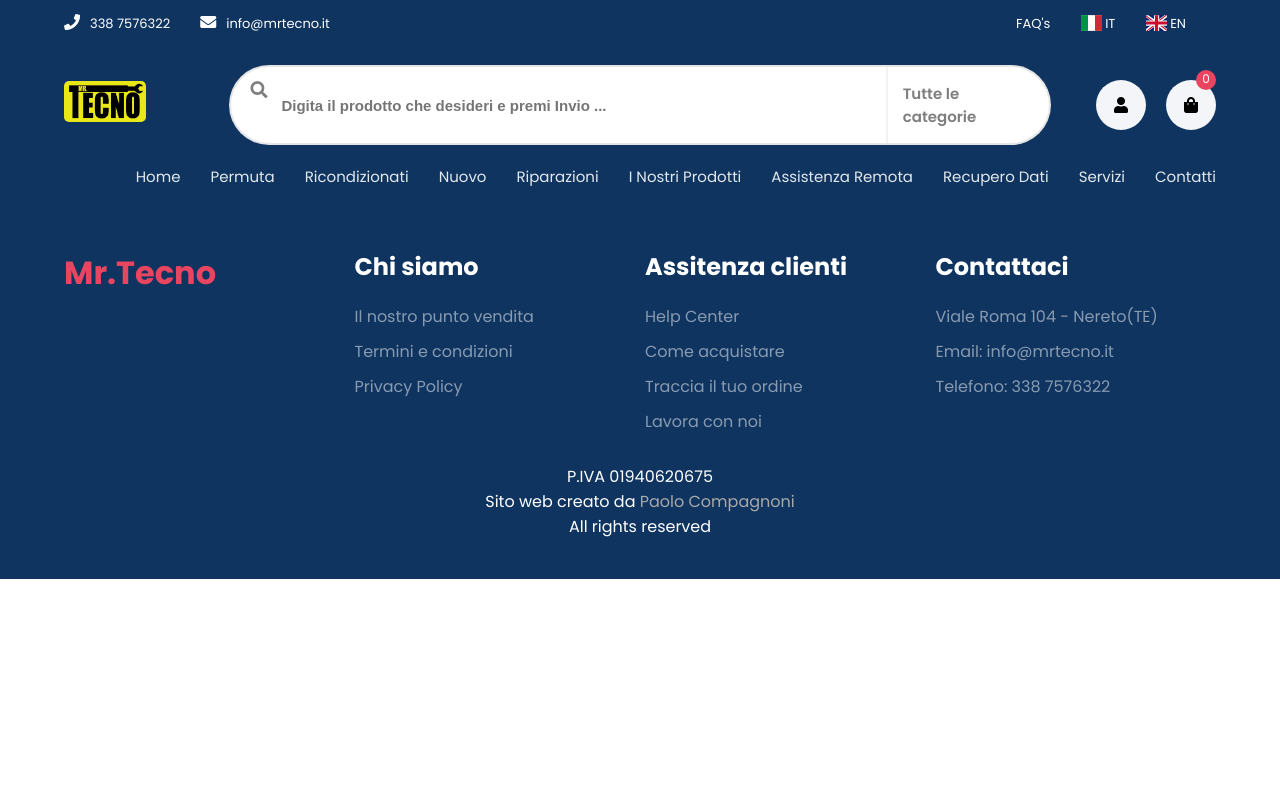
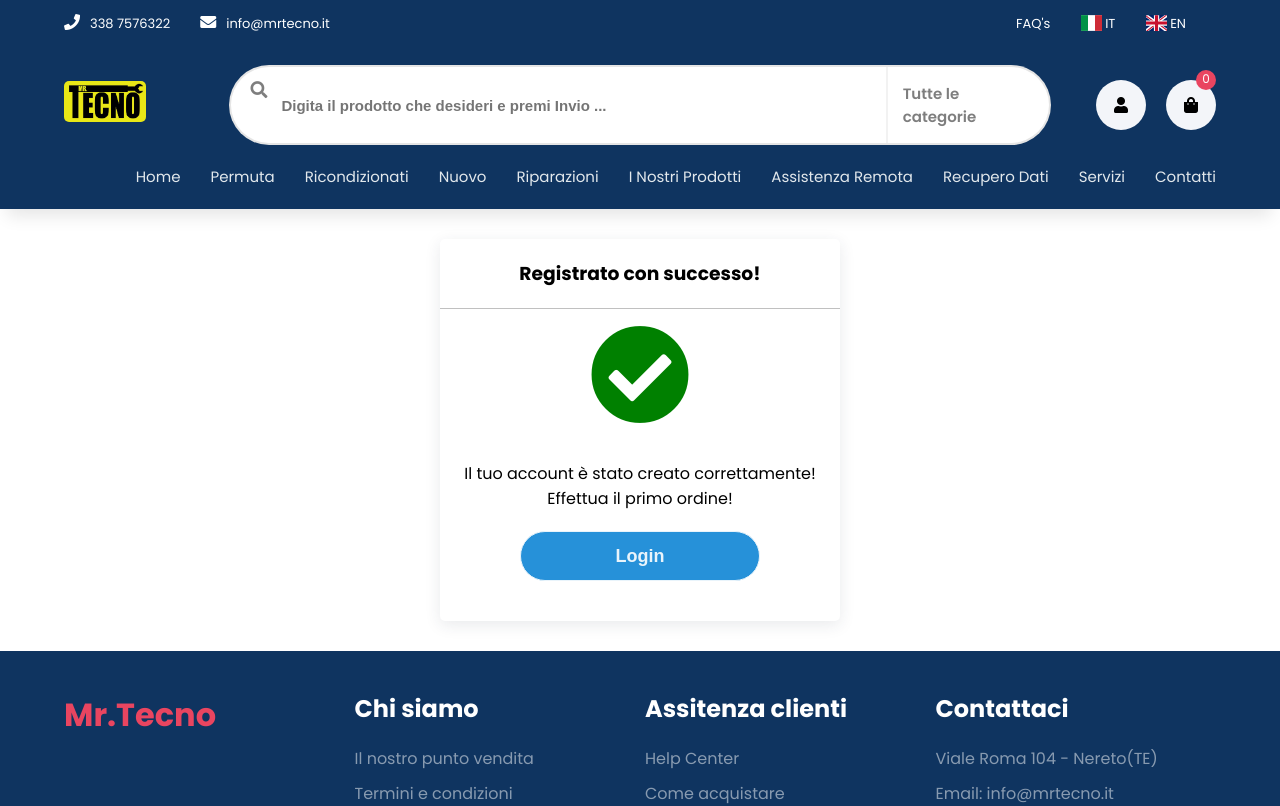
Before and after one commit to Paolo95/sitoMrTecno, a React (Create React App) app in the folder frontend/: page /regsuccess in a window 1280 px wide. Shown: the top 806 px of the page. Built offline with nearby package versions, Linux system fonts and the light colour scheme.

Commit message:
Added first protected routes

```diff
--- a/frontend/src/App.js
+++ b/frontend/src/App.js
@@ -15,7 +15,8 @@ import OurProducts from './components/ourProducts/OurProducts';
 import Product from './components/product/Product';
 import Login from './components/login/Login';
 import Register from './components/register/Register';
-import LogSuccess from './components/logsuccess/LogSuccess';
+import RegSuccess from './components/regsuccess/RegSuccess';
+import RequireAuth from './components/requireAuth/RequireAuth';
 
 function App() {
 
@@ -90,8 +91,18 @@ function App() {
             </Route>
             <Route exact path="/register" element={<Register />} >
             </Route>
-            <Route exact path="/logsuccess" element={<LogSuccess />} >
+            <Route exact path="/regsuccess" element={<RegSuccess />} >
             </Route>
+
+            <Route element={<RequireAuth allowedRole={'admin'}/>}>
+              <Route exact path="/adminDashboard" element={<RegSuccess />} >
+              </Route>
+            </Route>
+            <Route element={<RequireAuth allowedRole={'customer'}/>}>
+              <Route exact path="/userDashboard" element={<RegSuccess />} >
+              </Route>
+            </Route>
+
         </Routes>
         <Footer />
       </Router>
--- a/frontend/src/components/login/Login.jsx
+++ b/frontend/src/components/login/Login.jsx
@@ -1,14 +1,17 @@
-import React , {useRef, useContext, useState, useEffect} from 'react'
+import React , {useRef, useState, useEffect} from 'react'
 import './Style.css'
-import { Link } from 'react-router-dom'
-import AuthContext from '../../context/AuthProvider'
+import { Link, useNavigate, useLocation } from 'react-router-dom'
 import axios from '../../api/axios'
+import useAuth from '../../hooks/useAuth'
 
 const LOGIN_URL = '/api/user/auth';
 
 const Login = () => {
 
-  const { setAuth } = useContext(AuthContext);
+  const { setAuth } = useAuth();
+
+  const navigate = useNavigate();
+  const location = useLocation();
 
   const userRef = useRef();
   const errRef = useRef();
@@ -48,7 +51,14 @@ const Login = () => {
       setUser('');
       setPwd('');
 
-      window.location = "/dashboard";
+      if (role === 'admin'){
+        const from = location.state?.from?.pathname || "/adminDashboard";
+        navigate(from, { replace: true });
+      }else{
+        const from = location.state?.from?.pathname || "/userDashboard";
+        navigate(from, { replace: true });
+      }
+
 
     } catch (err) {
         if(!err?.response){
--- a/frontend/src/components/register/Register.jsx
+++ b/frontend/src/components/register/Register.jsx
@@ -129,7 +129,7 @@ const Register = () => {
 
         } catch (err) {
             if (!err?.response) {
-                setErrMsg('Server non attivo');
+                setErrMsg(err.response.data);
             } else if (err.response?.status === 409){
                 setErrMsg(err.response.data);
             } else {
@@ -147,7 +147,7 @@ const Register = () => {
                 {
                 success ? (
                     <section>
-                        <h1>Registrato con successo!</h1>
+                        <h1>Conferma la tua email!</h1>
                         <p className='success-p'>
                             {response.data}<br/>
                         </p>
--- a/frontend/src/components/logsuccess/LogSuccess.jsx
+++ b/frontend/src/components/regsuccess/RegSuccess.jsx
@@ -2,24 +2,24 @@ import React from 'react'
 import './Style.css'
 import { Link } from 'react-router-dom'
 
-const LogSuccess = () => {
+const RegSuccess = () => {
 
       return (
-        <section className='logSuccess'>
+        <section className='regSuccess'>
         <div className='container'>
-            <div className="logSuccess-div">
+            <div className="regSuccess-div">
                 <section>
                     <h1>Registrato con successo!</h1>
                     <div>
                         <i className="fas fa-check-circle"></i>
                     </div>
 
-                    <p className='logSuccess-p'>
+                    <p className='regSuccess-p'>
                         Il tuo account è stato creato correttamente!<br/>
                         Effettua il primo ordine!<br/>
-                        <span className='logSuccess-login-link'>
+                        <span className='regSuccess-login-link'>
                             <Link to='/login'>
-                                <button className='logSuccess-login-btn'>Login</button>
+                                <button className='regSuccess-login-btn'>Login</button>
                             </Link>
                         </span>
 
@@ -33,4 +33,4 @@ const LogSuccess = () => {
   )
 }
 
-export default LogSuccess
+export default RegSuccess
--- a/frontend/src/components/logsuccess/Style.css
+++ b/frontend/src/components/regsuccess/Style.css
@@ -1,4 +1,4 @@
-.logSuccess .logSuccess-div{
+.regSuccess .regSuccess-div{
     display: flex;
     flex-direction: column;
     margin: 30px auto 30px auto;
@@ -7,26 +7,26 @@
     border-radius: 5px;
 }
 
-.logSuccess .logSuccess-div h1{
+.regSuccess .regSuccess-div h1{
     text-align: center;
     padding: 20px 0 20px 0;
     border-bottom: 1px solid silver;
 }
 
-.logSuccess .logSuccess-div i{
+.regSuccess .regSuccess-div i{
     color: green;
     font-size: 100px;
     margin-left: auto;
     margin-right: auto;
 }
 
-.logSuccess .logSuccess-div div{
+.regSuccess .regSuccess-div div{
     display: flex;
     padding: 4%;
 }
 
 
-.logSuccess .logSuccess-div button{
+.regSuccess .regSuccess-div button{
     width: 100%;
     height: 50px;
     border: 1px solid;
@@ -40,25 +40,25 @@
     outline: none;
 }
 
-.logSuccess .logSuccess-div button:hover{
+.regSuccess .regSuccess-div button:hover{
     border-color: #2691d9;
     transition: 0.5s;
 }
 
-.logSuccess .logSuccess-div button:disabled,
-.logSuccess .logSuccess-div button:disabled:hover,
-.logSuccess .logSuccess-div button[disabled]{
+.regSuccess .regSuccess-div button:disabled,
+.regSuccess .regSuccess-div button:disabled:hover,
+.regSuccess .regSuccess-div button[disabled]{
   background-color: #cccccc;
   border-color: black;
   color: #666666;
 }
 
-.logSuccess .logSuccess-div .logSuccess-p{
+.regSuccess .regSuccess-div .regSuccess-p{
     text-align: center;
     margin: 20px 0 20px 0;
 }
 
-.logSuccess .logSuccess-div .logSuccess-login-btn{
+.regSuccess .regSuccess-div .regSuccess-login-btn{
     width: 60%;
     height: 50px;
     border: 1px solid;
@@ -72,14 +72,14 @@
     outline: none;
 }
 
-.logSuccess .logSuccess-div .logSuccess-login-btn:hover{
+.regSuccess .regSuccess-div .regSuccess-login-btn:hover{
     border-color: #2691d9;
     transition: 0.5s;
 }
 
 @media screen and (max-width: 428px) and (max-height: 926px){
 
-    .logSuccess .logSuccess-div{
+    .regSuccess .regSuccess-div{
         margin: 30px auto 30px auto;
         width: 100%;
         box-shadow: rgb(43 52 69 / 10%) 0 4px 16px;
@@ -87,7 +87,7 @@
         flex-direction: column;
     }
 
-    .logSuccess .logSuccess-div .logSuccess-p{
+    .regSuccess .regSuccess-div .regSuccess-p{
         text-align: center;
         margin: 20px 10px 20px 10px;
     }
--- /dev/null
+++ b/frontend/src/components/requireAuth/RequireAuth.js
@@ -0,0 +1,17 @@
+import { useLocation, Navigate, Outlet } from "react-router-dom";
+import useAuth from "../../hooks/useAuth";
+
+const RequireAuth = ({ allowedRole }) => {
+    const { auth } = useAuth();
+    const location = useLocation();
+    console.log(allowedRole)
+    return(
+        auth?.role === allowedRole
+            ? <Outlet />
+            : auth?.user
+                ? <Navigate to='/unauthorized' state ={{ from: location }} replace/>
+                : <Navigate to='/login' state={{ from: location }} replace />
+    );
+}
+
+export default RequireAuth;
--- /dev/null
+++ b/frontend/src/hooks/useAuth.js
@@ -0,0 +1,8 @@
+import { useContext } from "react";
+import AuthContext from "../context/AuthProvider";
+
+const useAuth = () => {
+    return useContext(AuthContext);
+}
+
+export default useAuth;
```
